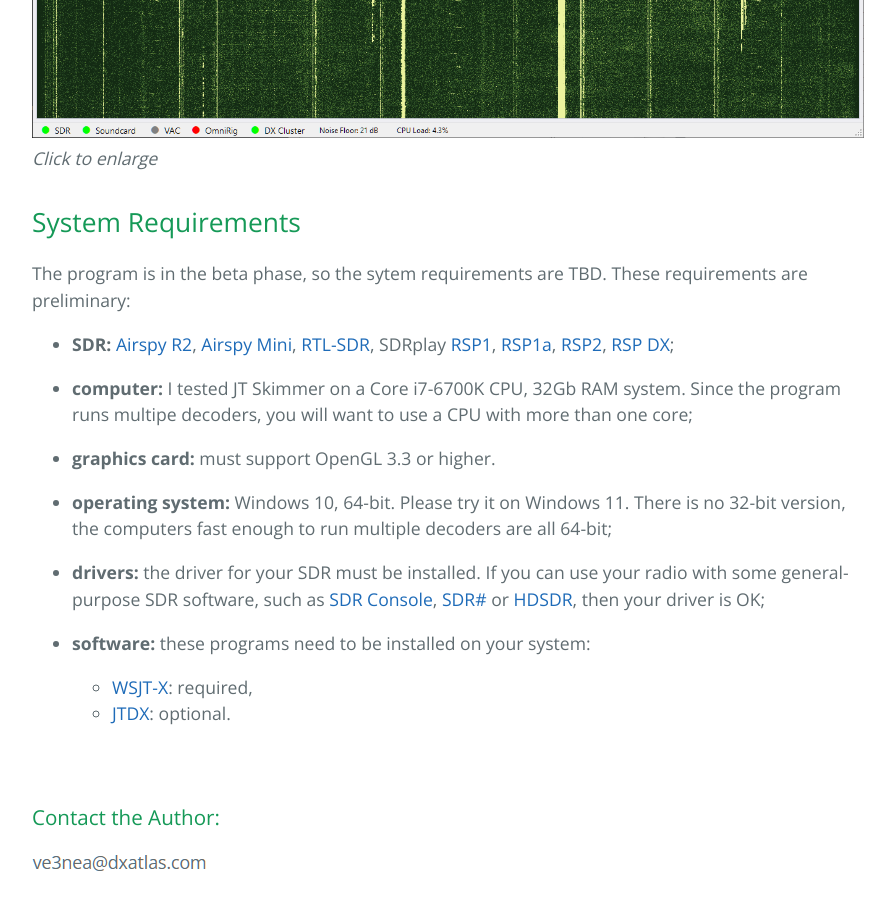
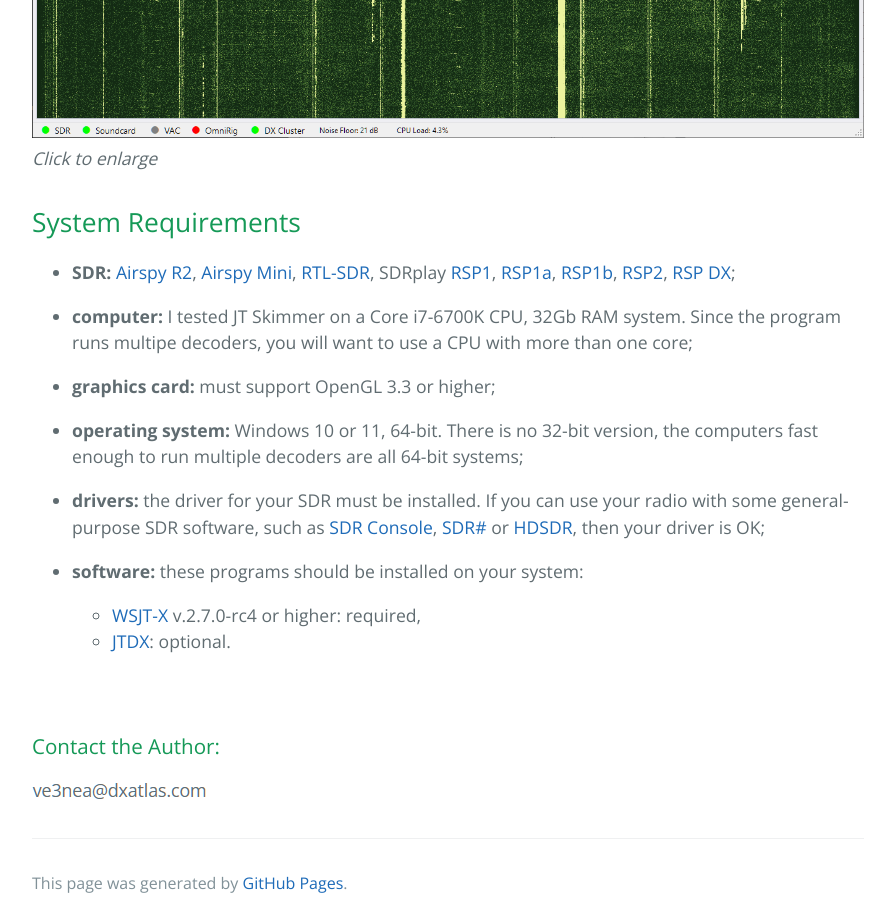
Before and after one commit to VE3NEA/JTSkimmer, a Jekyll site: the page built from docs/index.md, in a window 1280 px wide and 900 px high, scrolled down 951 px. Shown: the whole window, without its empty margins (192-1087 px from the left). Built offline with Jekyll 4.4.1, drawn with Linux system fonts in a browser that asks for light colours.

```diff
--- a/docs/index.md
+++ b/docs/index.md
@@ -14,15 +14,13 @@ _Click to enlarge_
 
 ## System Requirements
 
-The program is in the beta phase, so the sytem requirements are TBD. These requirements
-are preliminary:
-
 - **SDR:**
   [Airspy R2](https://airspy.com/airspy-r2/),
   [Airspy Mini](https://airspy.com/airspy-mini/),
   [RTL-SDR](https://www.rtl-sdr.com/),
   SDRplay [RSP1](https://www.sdrplay.com/rsp1/),
   [RSP1a](https://www.sdrplay.com/rsp1a/),
+  [RSP1b](https://www.sdrplay.com/rsp1b/),
   [RSP2](https://www.sdrplay.com/rsp2/),
   [RSP DX](https://www.sdrplay.com/rspdx/);
 
@@ -30,10 +28,10 @@ are preliminary:
   Since the program runs multipe decoders,
   you will want to use a CPU with more than one core;
 
-- **graphics card:** must support OpenGL 3.3 or higher.
+- **graphics card:** must support OpenGL 3.3 or higher;
 
-- **operating system:** Windows 10, 64-bit. Please try it on Windows 11. There is no 32-bit
-  version, the computers fast enough to run multiple decoders are all 64-bit;
+- **operating system:** Windows 10 or 11, 64-bit. There is no 32-bit
+  version, the computers fast enough to run multiple decoders are all 64-bit systems;
 
 - **drivers:** the driver for your SDR must be installed. If you can use your radio with some
   general-purpose SDR software, such as
@@ -42,8 +40,8 @@ are preliminary:
   or [HDSDR](http://hdsdr.de/),
   then your driver is OK;
 
-- **software:** these programs need to be installed on your system:
-  - [WSJT-X](https://wsjt.sourceforge.io/wsjtx.html): required,
+- **software:** these programs should be installed on your system:
+  - [WSJT-X](https://wsjt.sourceforge.io/wsjtx.html) v.2.7.0-rc4 or higher: required,
   - [JTDX](https://sourceforge.net/projects/jtdx/): optional.
 
 <br>
```
Also changed, not shown: docs/download.md (+9 -1 lines), docs/quick_start.md (+3 -9 lines), Install/readme.txt (deleted), docs/assets/images/omnirig_option.png (added), docs/assets/images/omnirig_running.png (deleted), 4 other files.
